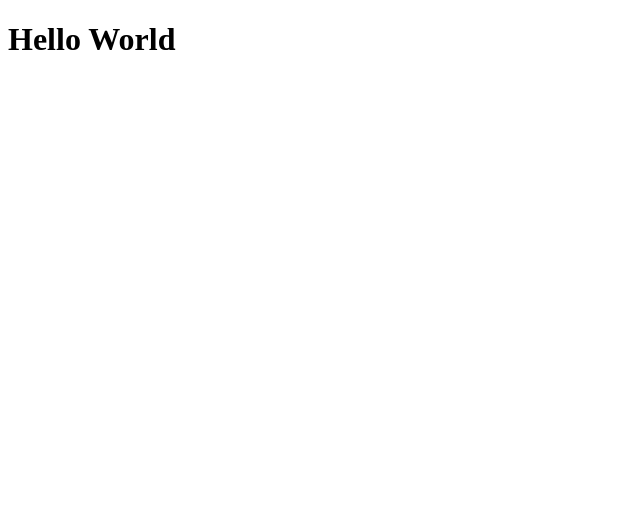
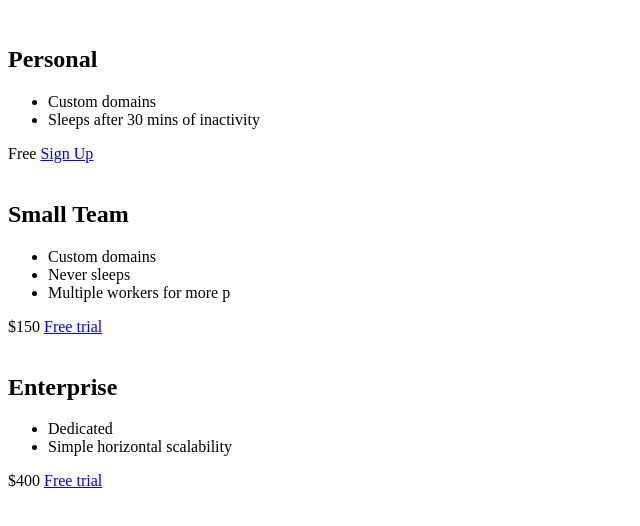
Before and after one commit to J-Saun/Pricing_Panel_Sandbox-, a plain HTML site: page index.html in a window 1280 px wide. Shown: the whole page, without its empty margins (0-640 px from the left). Drawn offline with Linux system fonts and the light colour scheme.

Commit message:
+ basic markup for 3 cards

```diff
--- a/index.html
+++ b/index.html
@@ -7,6 +7,40 @@
     <title>Document</title>
   </head>
   <body>
-    <h1>Hello World</h1>
+    <div class="panel pricing-table">
+      <div class="pricing-plan">
+        <img src="" alt="" />
+        <h2 class="pricing-header">Personal</h2>
+        <ul class="pricing-features">
+          <li class="pricing-features-item">Custom domains</li>
+          <li class="pricing-features-item">
+            Sleeps after 30 mins of inactivity
+          </li>
+        </ul>
+        <span class="pricing-price">Free</span>
+        <a href="#/" class="pricing-btn">Sign Up</a>
+      </div>
+      <div class="pricing-plan">
+        <img src="" alt="" />
+        <h2 class="pricing-header">Small Team</h2>
+        <ul class="pricing-features">
+          <li class="pricing-features-item">Custom domains</li>
+          <li class="pricing-features-item">Never sleeps</li>
+          <li class="pricing-features-item">Multiple workers for more p</li>
+        </ul>
+        <span class="pricing-price">$150</span>
+        <a href="#/" class="pricing-btn">Free trial</a>
+      </div>
+      <div class="pricing-plan">
+        <img src="" alt="" />
+        <h2 class="pricing-header">Enterprise</h2>
+        <ul class="pricing-features">
+          <li class="pricing-features-item">Dedicated</li>
+          <li class="pricing-features-item">Simple horizontal scalability</li>
+        </ul>
+        <span class="pricing-price">$400</span>
+        <a href="#/" class="pricing-btn">Free trial</a>
+      </div>
+    </div>
   </body>
 </html>
```
Also changed, not shown: styles.css (added).
